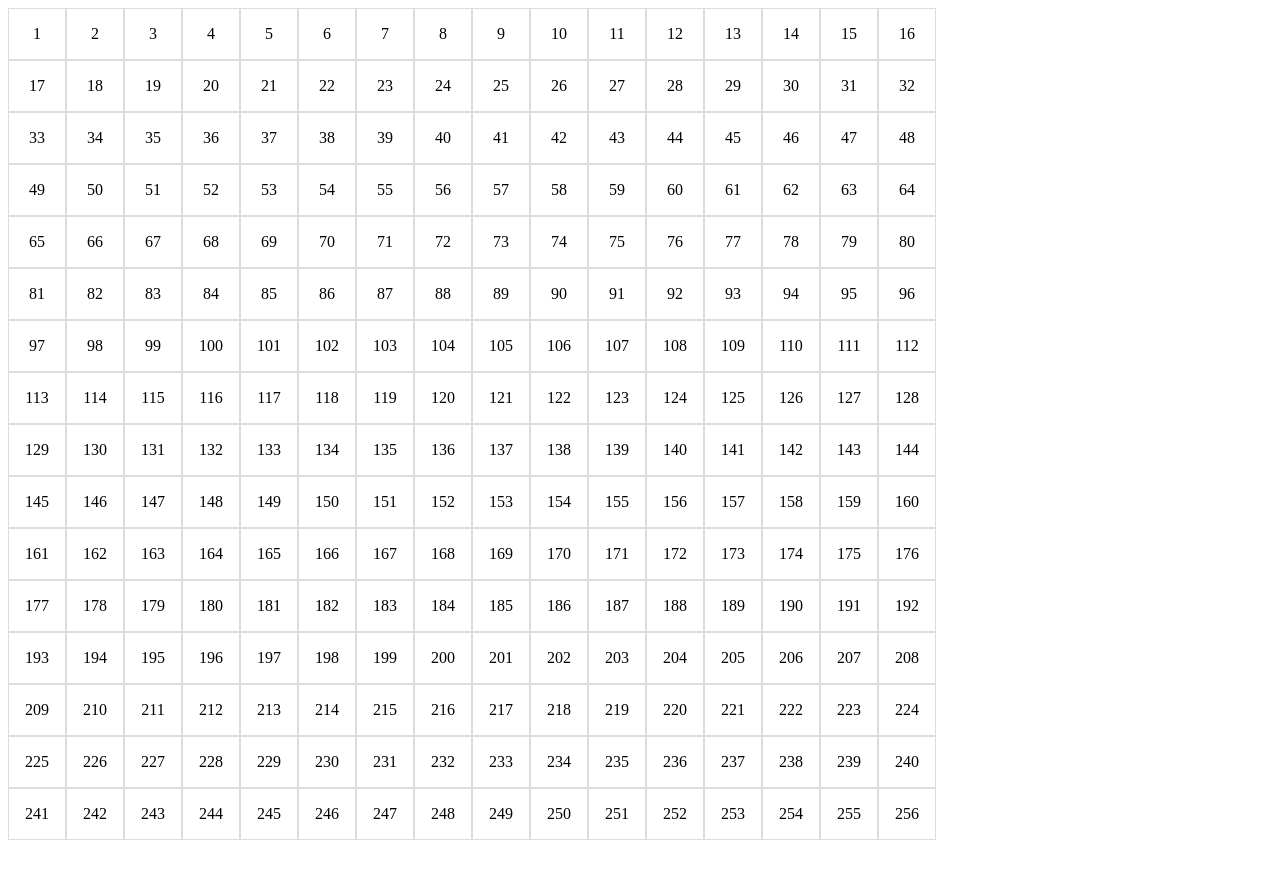
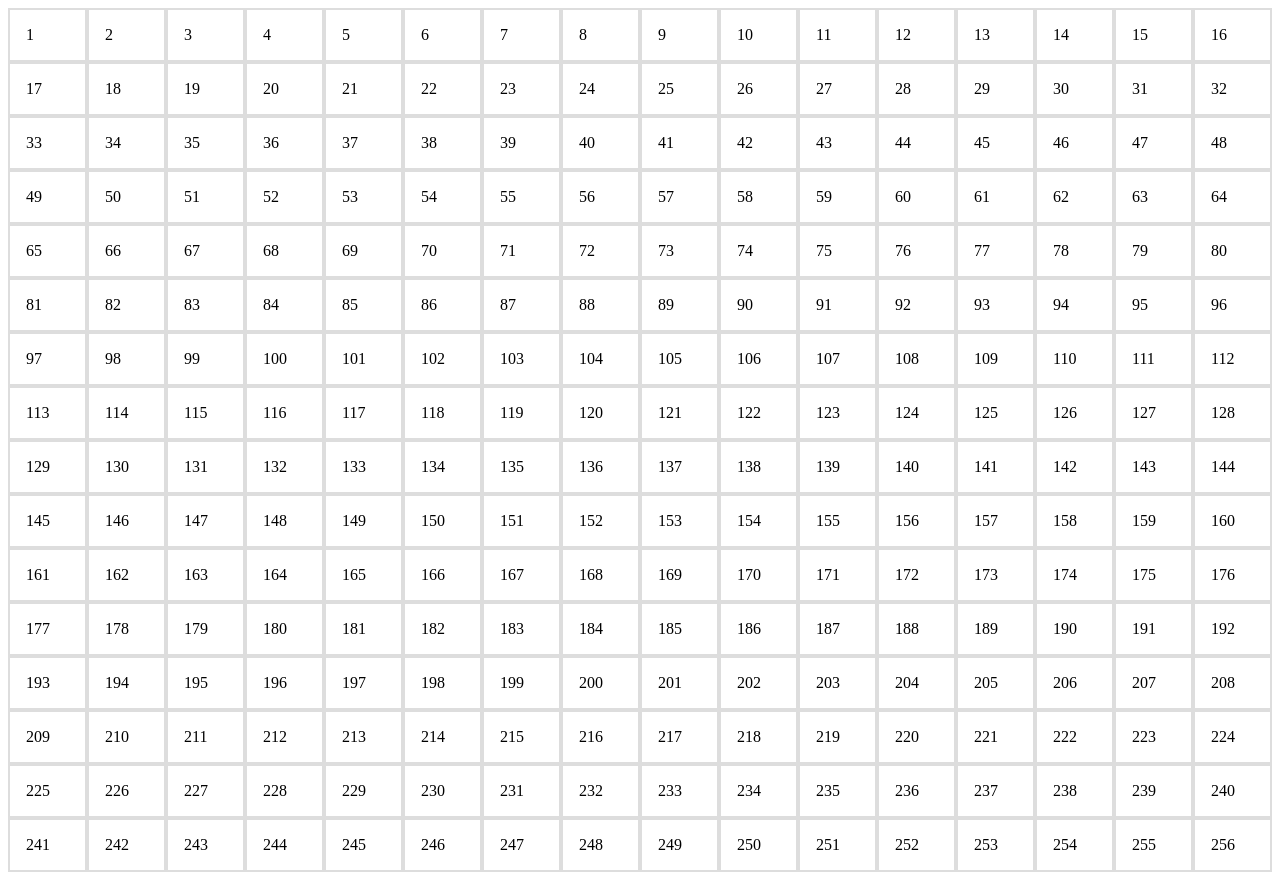
Before and after one commit to DomingosManuelFranco/Etch-a-Sketch, a plain HTML site: page index.html in a window 1280 px wide. Before the commit the page ends 848 px from the top, so only its background shows below. Drawn offline with Linux system fonts and the light colour scheme.

Commit message:
finished the 16x16 grid via javascript

```diff
--- a/index.html
+++ b/index.html
@@ -9,9 +9,6 @@
 </head>
 <body>
     <div id="container">
-        <div id="square">
-
-        </div>
 
     </div>
 
--- a/script.js
+++ b/script.js
@@ -1,15 +1,16 @@
 
-const square = document.getElementById("square");
+const container = document.getElementById("container");
 
 function makeRows(rows, cols) {
+
   container.style.setProperty('--grid-rows', rows);
   container.style.setProperty('--grid-cols', cols);
 
   for (c = 0; c < (rows * cols); c++) {
     let cell = document.createElement("div");
     cell.innerText = (c + 1);
-    square.appendChild(cell).className = "grid-item";
-  };
+    container.appendChild(cell).className = "grid-item";
+  }
 }
 
 makeRows(16, 16);
--- a/style.css
+++ b/style.css
@@ -1,15 +1,8 @@
 
-:root {
-    --grid-cols: 1;
-    --grid-rows: 1;
-  }
+
+
 
 #container {
-   display: grid;
-   grid-template-columns: 360px;
-}
-
-  #square {
   display: grid;
   grid-template-rows: repeat(var(--grid-rows), 1fr);
   grid-template-columns: repeat(var(--grid-cols), 1fr);
@@ -17,6 +10,5 @@
 
 .grid-item {
   padding: 1em;
-    border: 1px solid #ddd;
-    text-align: center;
+  border: 2px solid #ddd;
  }
```
Lines whose indentation alone changed are shown as unchanged.
